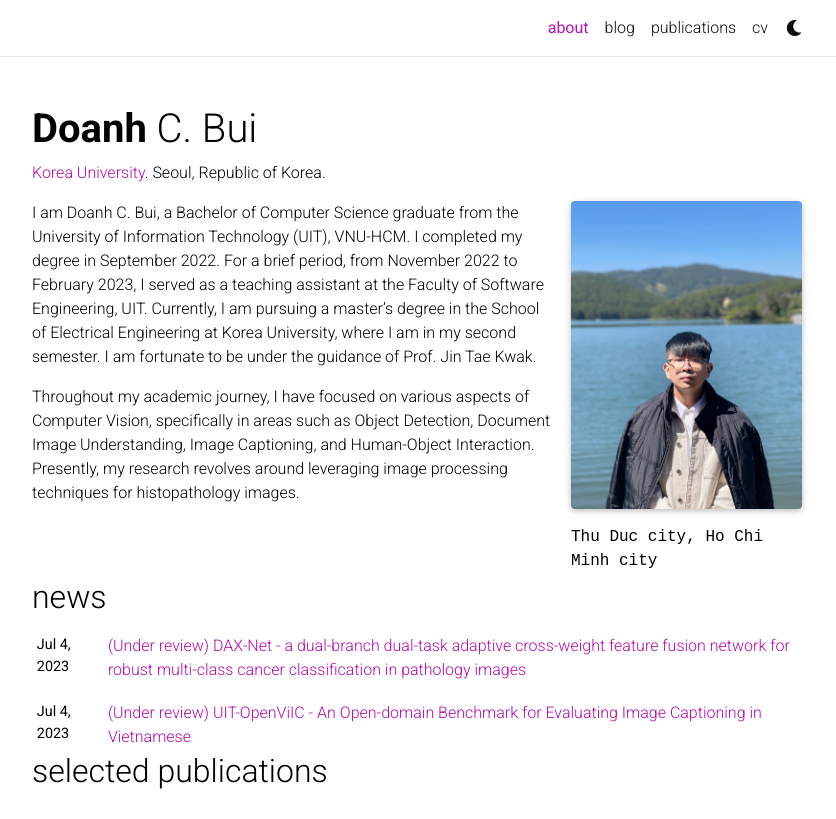
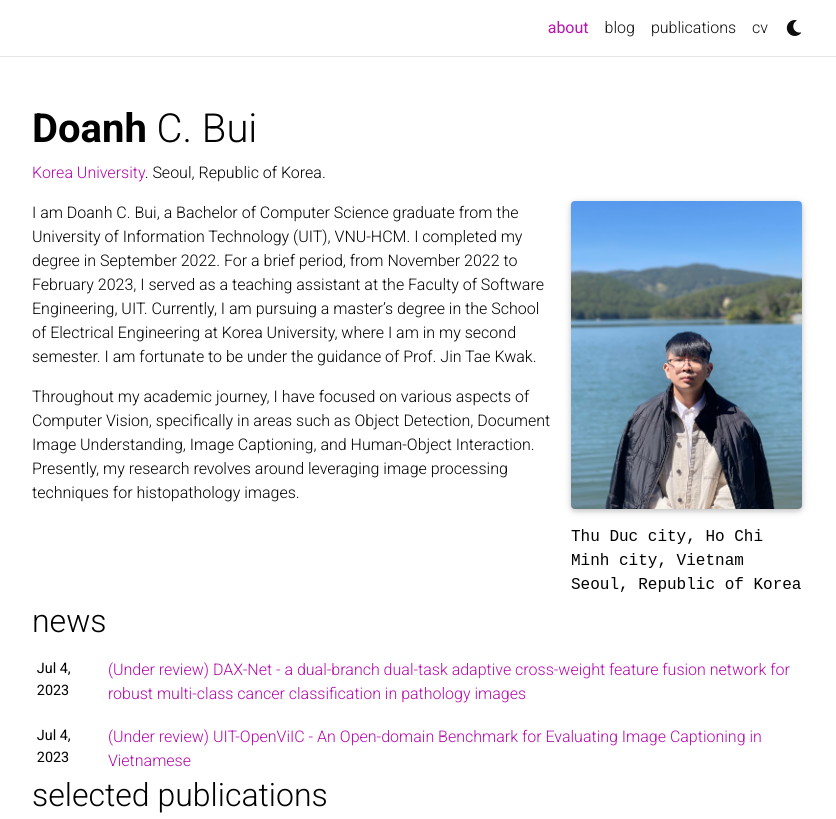
Before and after one commit to caodoanh2001/caodoanh2001.github.io, a Jekyll site: the page built from _pages/about.md, in a window 1280 px wide and 1132 px high, cut to the strip 0-819 px from the top of the window. Shown: the whole strip, without its empty margins (223-1059 px from the left). Built offline with Jekyll 4.4.1, drawn with Linux system fonts in a browser that asks for light colours; full-size pictures stand in for the smaller copies a plugin makes; comment, search, counter and statistics services are not loaded; a style sheet for code colours, icons or effects is not loaded.

Commit message:
Update about.md

```diff
--- a/_pages/about.md
+++ b/_pages/about.md
@@ -10,7 +10,8 @@ profile:
   image: prof_pic.jpg
   image_circular: false # crops the image to make it circular
   address: >
-    <p>Thu Duc city, Ho Chi Minh city</p>
+    <p>Thu Duc city, Ho Chi Minh city, Vietnam</p>
+    <p>Seoul, Republic of Korea</p>
 
 news: true  # includes a list of news items
 selected_papers: true # includes a list of papers marked as "selected={true}"
```
